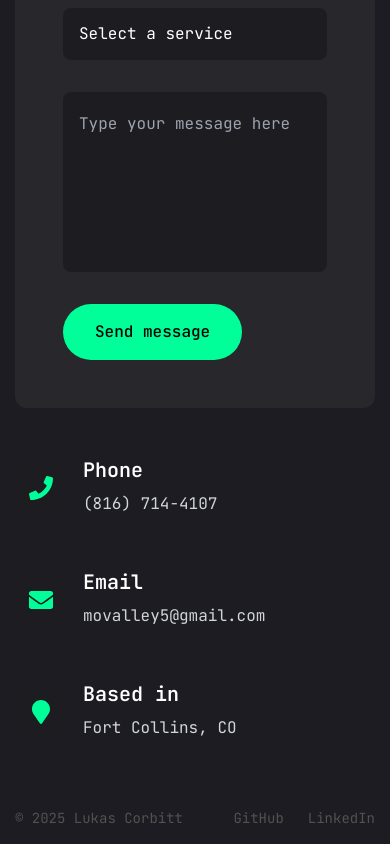
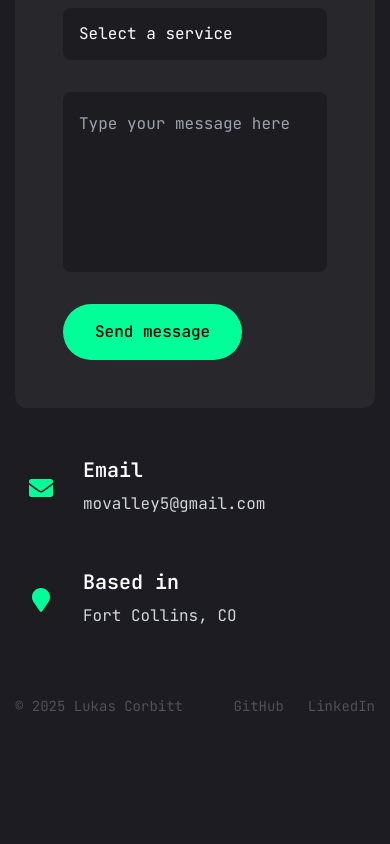
Before and after one commit to lcorbitt/my-portfolio, a Next.js app: page /contact in a window 390 px wide. Shown: the part 732-1576 px from the top of the page. After the commit the page ends 1464 px from the top, so only its background shows below. Built offline with nearby package versions, Linux system fonts and the light colour scheme.

Commit message:
Remove phone from Contact page

```diff
--- a/app/contact/page.tsx
+++ b/app/contact/page.tsx
@@ -175,7 +175,7 @@ const Contact = () => {
           {/* info side */}
           <div className="flex flex-col w-full xl:w-1/2 xl:pl-12 mt-12 xl:mt-0">
             <div className="flex flex-col gap-y-12">
-              <div className="flex items-center gap-x-4">
+              {/* <div className="flex items-center gap-x-4">
                 <div className="bg-[#1c1c21] w-[52px] h-[52px] rounded-lg flex items-center justify-center text-accent">
                   <FaPhone size={24} />
                 </div>
@@ -183,7 +183,7 @@ const Contact = () => {
                   <h3 className="text-xl font-semibold mb-1">Phone</h3>
                   <p className="text-gray-300">(816) 714-4107</p>
                 </div>
-              </div>
+              </div> */}
 
               <div className="flex items-center gap-x-4">
                 <div className="bg-[#1c1c21] w-[52px] h-[52px] rounded-lg flex items-center justify-center text-accent">
```
